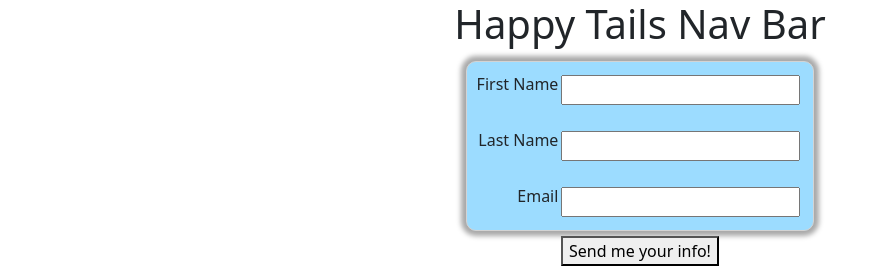
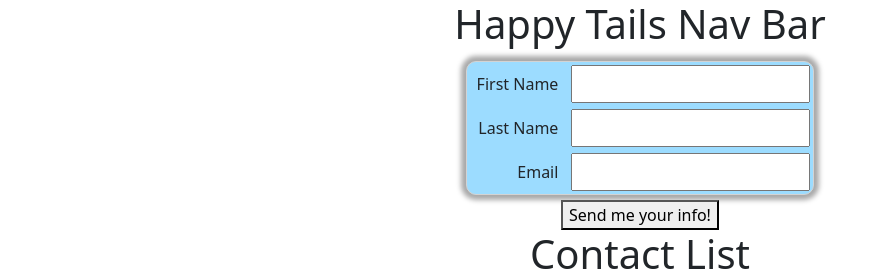
Before and after one commit to Mortr0n/happyTails, a React (Create React App) app in the folder happy-tails/: page / in a window 1280 px wide. Shown: the top 273 px of the page, without its empty margins (0-886 px from the left). Built offline with nearby package versions, Linux system fonts and the light colour scheme; no server answers.

Commit message:
fixed test form

```diff
--- a/happy-tails/src/components/ContactForm.tsx
+++ b/happy-tails/src/components/ContactForm.tsx
@@ -32,16 +32,19 @@ const ContactForm = (props: IProps) => {
     return(
         <div className="d-flex container col-12 justify-content-center">
             <form >
-                <div className="form-div d-flex flex-column ">
-                    <label className="label d-flex justify-content-end">First Name
+                <div className="form-div d-flex flex-column justify-content-end ">
+                    <div className="d-flex flex-row">
+                        <label className="label d-flex">First Name</label>
                         <input className="form-inputs" type='text' name="firstName" onChange={(e) => handleInputChange(e)} />
-                    </label>
-                    <label className="label d-flex justify-content-end">Last Name
+                    </div>
+                    <div className="d-flex flex-row justify-content-end">
+                        <label className="label d-flex justify-content-end">Last Name </label>
                         <input className="form-inputs" type='text' name="lastName" onChange={(e) => handleInputChange(e)} />
-                    </label>
-                    <label className="label d-flex justify-content-end">Email
+                    </div>
+                    <div className="d-flex flex-row justify-content-end">
+                        <label className="label d-flex justify-content-end">Email</label>
                         <input className="form-inputs" type='emailAddress' name="emailAddress" onChange={(e) => handleInputChange(e)} />
-                    </label>
+                    </div>
                 </div>
                 <button type="submit" onClick={(e) => handleSubmit(e)}>Send me your info!</button>
             </form>
```
